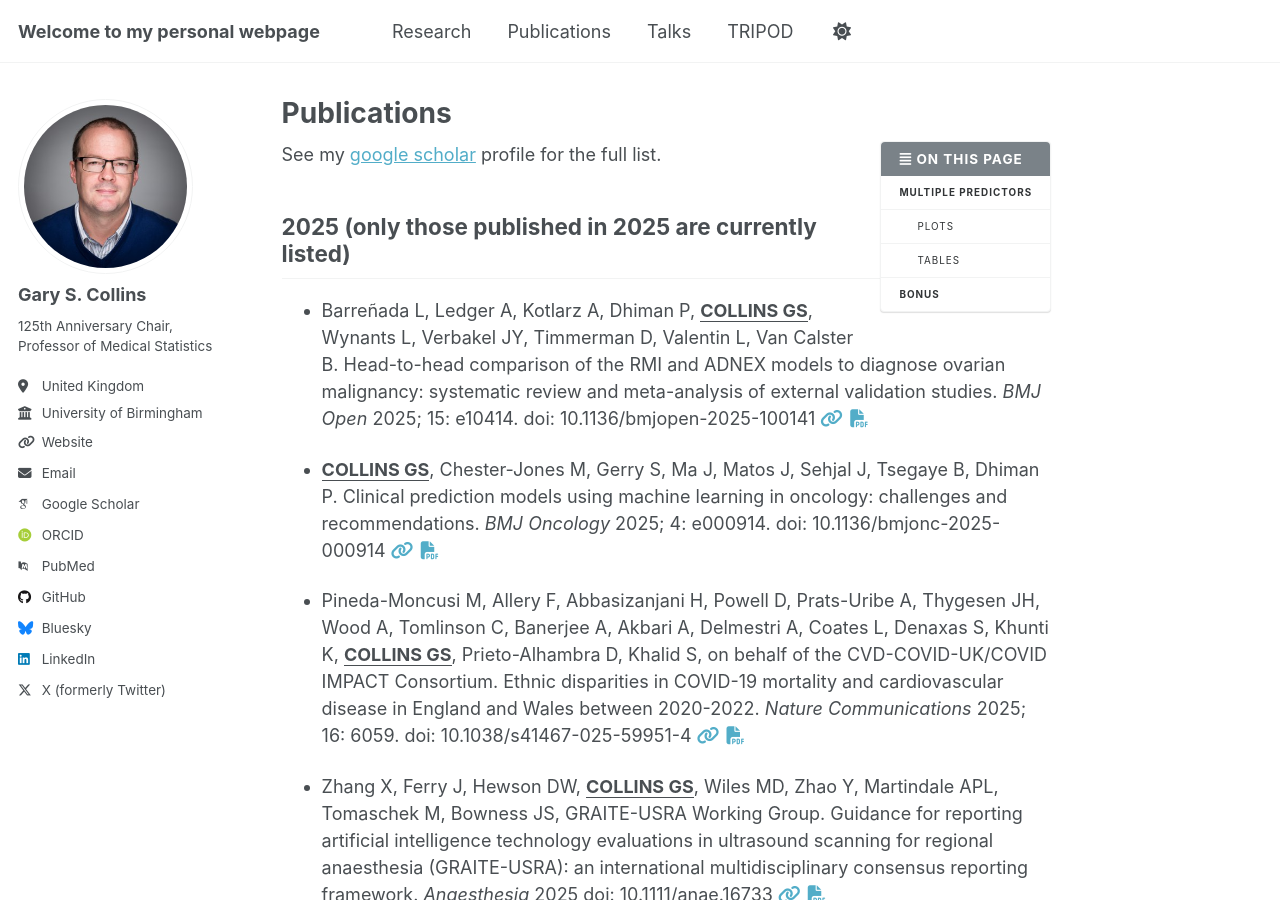
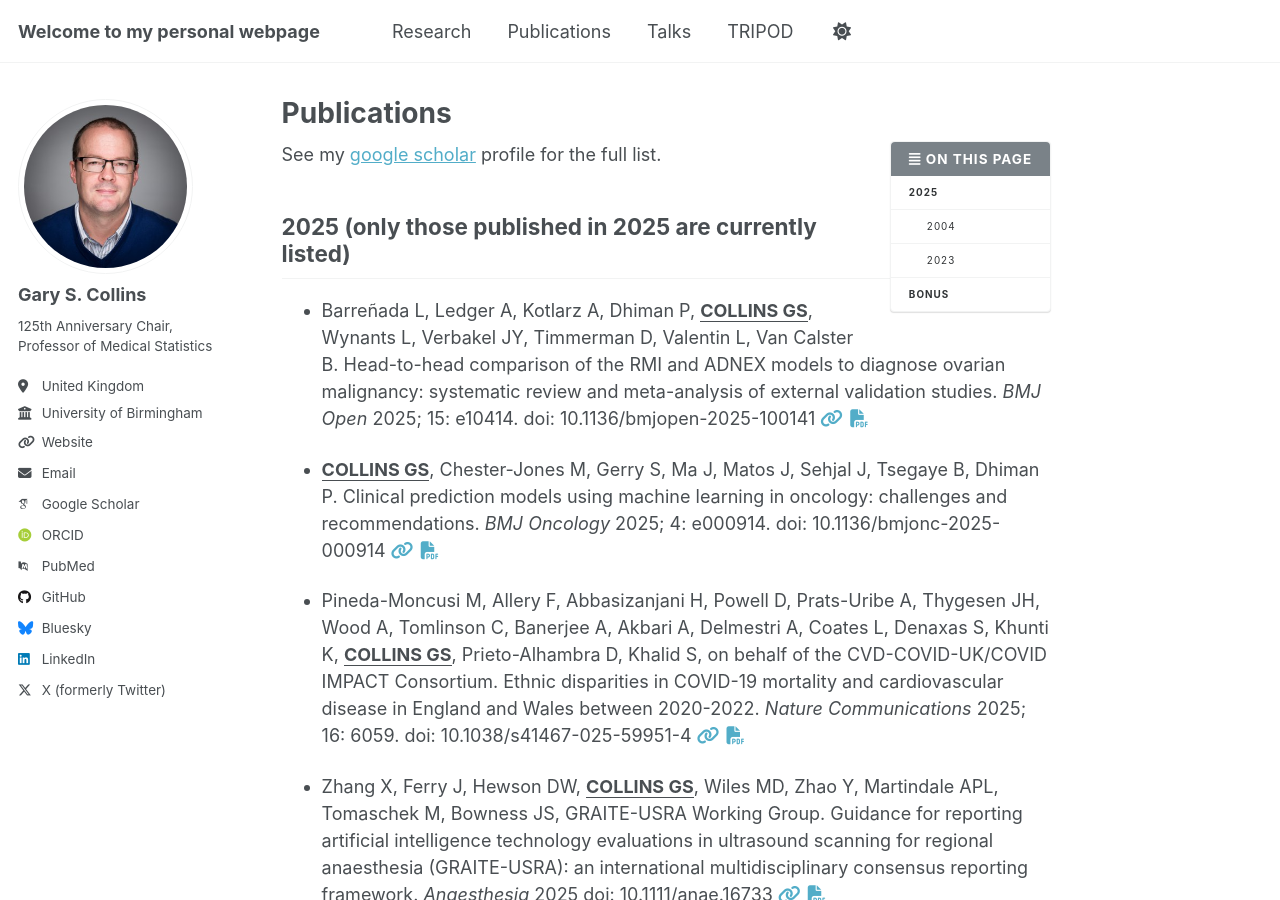
Before and after one commit to gscollins1973/gscollins1973.github.io, a Jekyll site: the page built from _pages/publications.html, in a window 1280 px wide and 900 px high. Built offline with Jekyll 4.4.1, drawn with Linux system fonts in a browser that asks for light colours; some web fonts are replaced; a script that is not in the unit is left out.

Commit message:
Update publications.html

```diff
--- a/_pages/publications.html
+++ b/_pages/publications.html
@@ -6,7 +6,7 @@
 See my <a href="https://scholar.google.co.uk/citations?hl=en&tzom=-60&user=cVKF81gAAAAJ&view_op=list_works">google scholar</a> profile for the full list.
 
 <aside class="sidebar__right ">
-<nav class="toc"><header><h4 class="nav__title"><i class="fas fa-align-justify"></i> On This Page</h4></header><ul class="toc__menu"><li><a href="#multiple-predictors">Multiple predictors</a><ul><li><a href="#plots">Plots</a></li><li><a href="#tables">Tables</a></li></ul></li><li><a href="#bonus">Bonus</a></li></ul></nav></aside>
+<nav class="toc"><header><h4 class="nav__title"><i class="fas fa-align-justify"></i> On This Page</h4></header><ul class="toc__menu"><li><a href="#2025">2025</a><ul><li><a href="#2024">2004</a></li><li><a href="#2023">2023</a></li></ul></li><li><a href="#bonus">Bonus</a></li></ul></nav></aside>
 
 <section id=“2025” class="level2">
 <h2 class="anchored" data-anchor-id=“2025”>2025 (only those published in 2025 are currently listed) </h2>
```
